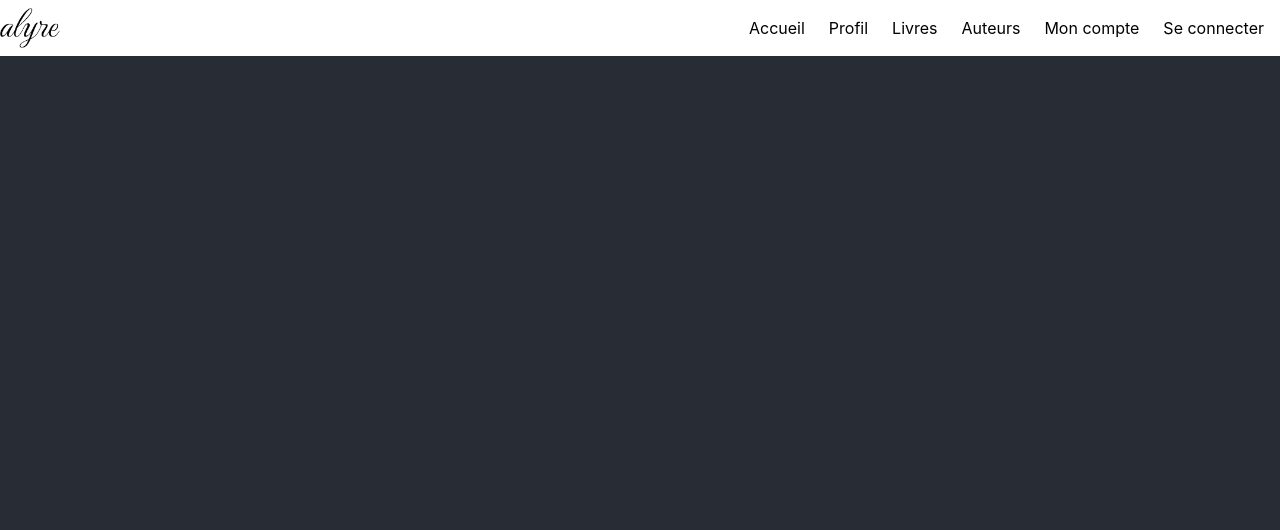
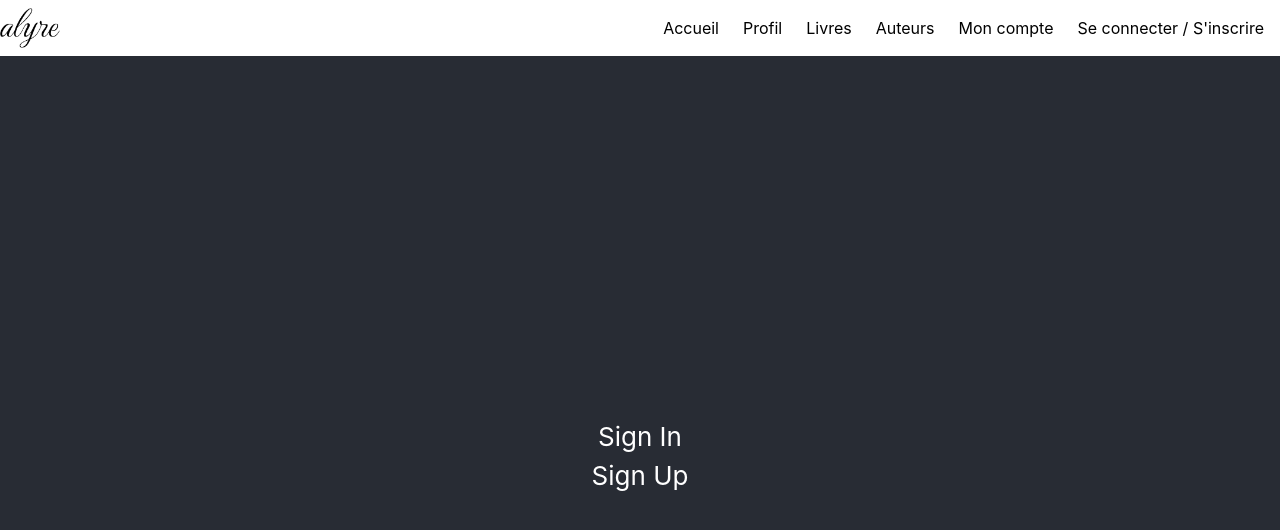
Before and after one commit to kabak-co/alyre, a React (Create React App) app: page /signin in a window 1280 px wide. Shown: the top 530 px of the page. Built offline with nearby package versions, Linux system fonts and the light colour scheme.

Commit message:
Build(Layout) Link to the Sign Up page

```diff
--- a/src/components/organisms/Layout/Layout.tsx
+++ b/src/components/organisms/Layout/Layout.tsx
@@ -7,7 +7,7 @@ import {
 
 import { Header } from "../Header/Header";
 import { Navigation } from "../../molecules/Navigation/Navigation";
-import { Profile, Author, Books, Home, Settings, Book } from "../../../pages";
+import { Profile, Author, Books, Home, Settings, Book, SignIn, SignUp } from "../../../pages";
 import { GlobalChildren } from "components/templates/GlobalChildren.interface";
 
 interface layoutInterface extends GlobalChildren { };
@@ -34,10 +34,10 @@ const Layout = (props: layoutInterface) => {
             <RouterLink to="/settings">Mon compte</RouterLink>
           </li>
           <li>
-            <RouterLink to="/">{
+            <RouterLink to="/signIn">{
               isLoggedIn
-                ? "S'inscrire"
-                : "Se connecter"
+                ? "Se déconnecter"
+                : "Se connecter / S'inscrire"
             }</RouterLink>
           </li>
           {/* <Routes> looks through all its <Route> elements &
@@ -55,6 +55,8 @@ const Layout = (props: layoutInterface) => {
           <Route path="/books" element={<Books />} />
           <Route path="/book/:bookId" element={<Book />} />
           <Route path="/settings" element={<Settings settingsImage="this is an image" username="Anto" />} />
+          <Route path="/signin" element={<SignIn />} />
+          <Route path="/signup" element={<SignUp />} />
         </Routes>
       </div>
     </BrowserRouter>
--- /dev/null
+++ b/src/pages/SignIn.tsx
@@ -0,0 +1,12 @@
+import { Link } from "react-router-dom";
+
+const SignIn = () => {
+    return (
+        <div>
+            <h1>Sign In</h1>
+            <Link to={'/signup'}>Sign Up</Link>
+        </div>
+    );
+};
+
+export default SignIn;
--- a/src/pages/index.tsx
+++ b/src/pages/index.tsx
@@ -4,4 +4,6 @@ import Books from "./Books";
 import Home from "./Home";
 import Profile from "./Profile";
 import Settings from "./Settings";
-export { Author, Book, Books, Home, Profile, Settings };
+import SignIn from "./SignIn";
+import SignUp from "./SignUp";
+export { Author, Book, Books, Home, Profile, Settings, SignIn, SignUp };
```
